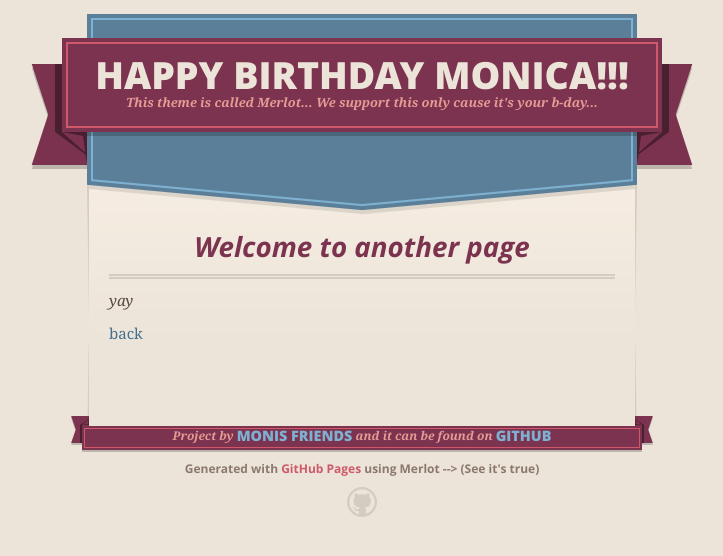
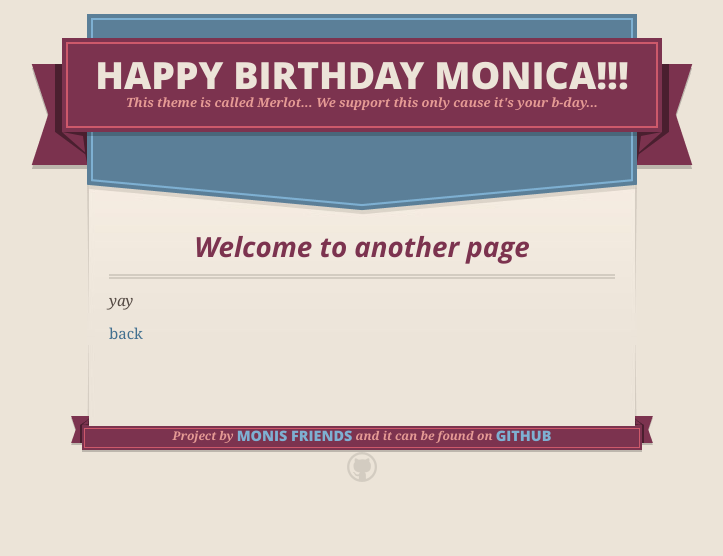
Before and after one commit to monisbday/monisbday.github.io, a Jekyll site: the page built from another-page.md, in a window 1280 px wide. Shown: the top 556 px of the page, without its empty margins (278-1001 px from the left). Built offline with Jekyll 4.4.1, drawn with Linux system fonts in a browser that asks for light colours; our own code applies the rules of GitHub Pages for plain Markdown files.

```diff
--- a/_layouts/default.html
+++ b/_layouts/default.html
@@ -69,7 +69,6 @@
           <span class="left-tail"></span>
           <span class="right-tail"></span>
         </span>
-        <p>Generated with <a href="https://pages.github.com">GitHub Pages</a> using Merlot --> (See it's true)</p>
         <span class="octocat"></span>
       </footer>
 
```
